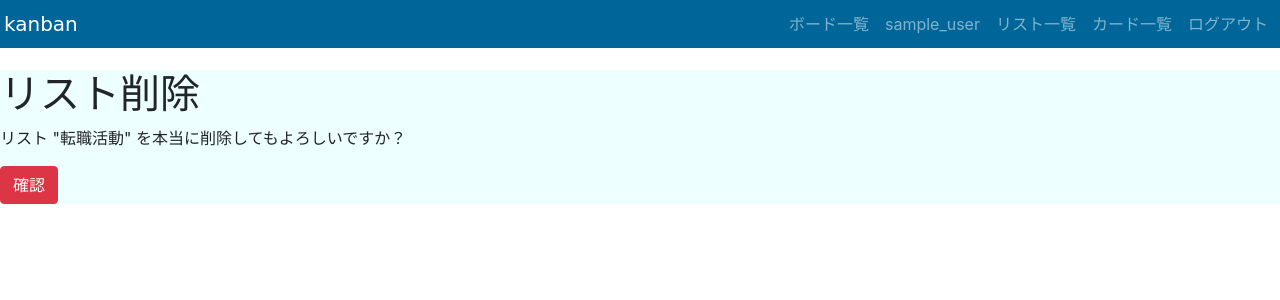
After one commit to shunsukekaneko72106/kanban, a Django app: page /kanban/boards/2/delete/ in a window 1280 px wide. The commit adds this page. Shown: the top 300 px of the page. Run offline with Django 3.2, Linux system fonts and the light colour scheme; a user stored in the database is signed in; data comes from the database, SQL or seed files in the repository; both versions use the stored data as it was after the commit; some libraries are stand-ins or nearby versions.

Commit message:
add board function

```diff
--- /dev/null
+++ b/kanban/templates/kanban/boards/delete.html
@@ -0,0 +1,15 @@
+<!--
+ボード削除ページ 20210131 新規作成
+
+-->
+
+{% extends "kanban/base.html" %}
+
+{% block content %}
+<h1>リスト削除</h1>
+<form method="post">
+  {% csrf_token %}
+  <p>リスト "{{ board.title }}" を本当に削除してもよろしいですか？</p>
+  <button type="submit" class="btn btn-danger">確認</button>
+</form>
+{% endblock %}
--- a/kanban/templates/kanban/boards/detail.html
+++ b/kanban/templates/kanban/boards/detail.html
@@ -11,10 +11,9 @@
   <dl class="row">
     <dt class="col-sm-3">タイトル</dt>
     <dd class="col-sm-9">{{ board.title }}</dd>
-    <dt class="col-sm-3">ユーザー名</dt>
-    <dd class="col-sm-9">{{ list.user.username }}</dd>
   </dl>
   <a class="btn btn-primary" href="{% url 'kanban:boards_update' board.pk  %}" role="button">編集</a>
+  <a class="btn btn-danger" href="{% url 'kanban:boards_delete' board.pk  %}" role="button">削除</a>
 </div>
 
 {% endblock %}
--- a/kanban/urls.py
+++ b/kanban/urls.py
@@ -32,6 +32,7 @@ urlpatterns = [
     path("boards/", views.BoardListView.as_view(), name="boards_list"),
     path("boards/<int:pk>/", views.BoardDetailView.as_view(), name="boards_detail"),
     path("boards/<int:pk>/update/", views.BoardUpdateView.as_view(), name="boards_update"),
+    path("boards/<int:pk>/delete/", views.BoardDeleteView.as_view(), name="boards_delete"),
 
 
 ]
--- a/kanban/views.py
+++ b/kanban/views.py
@@ -198,3 +198,10 @@ class BoardUpdateView(LoginRequiredMixin, UpdateView):
 
     def get_success_url(self):
         return resolve_url('kanban:boards_detail', pk=self.kwargs['pk'])
+
+"""ボード削除クラス"""
+class BoardDeleteView(LoginRequiredMixin, DeleteView):
+    model = Board
+    template_name = "kanban/boards/delete.html"
+    form_class = BoradForm
+    success_url = reverse_lazy("kanban:boards_list")
```
Also changed, not shown: db.sqlite3.
